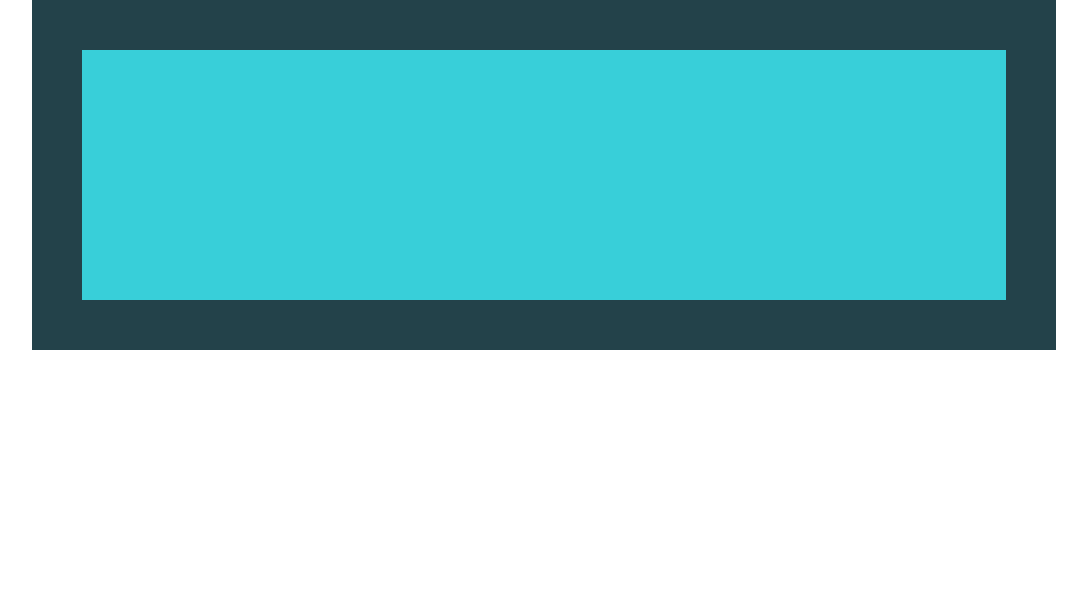
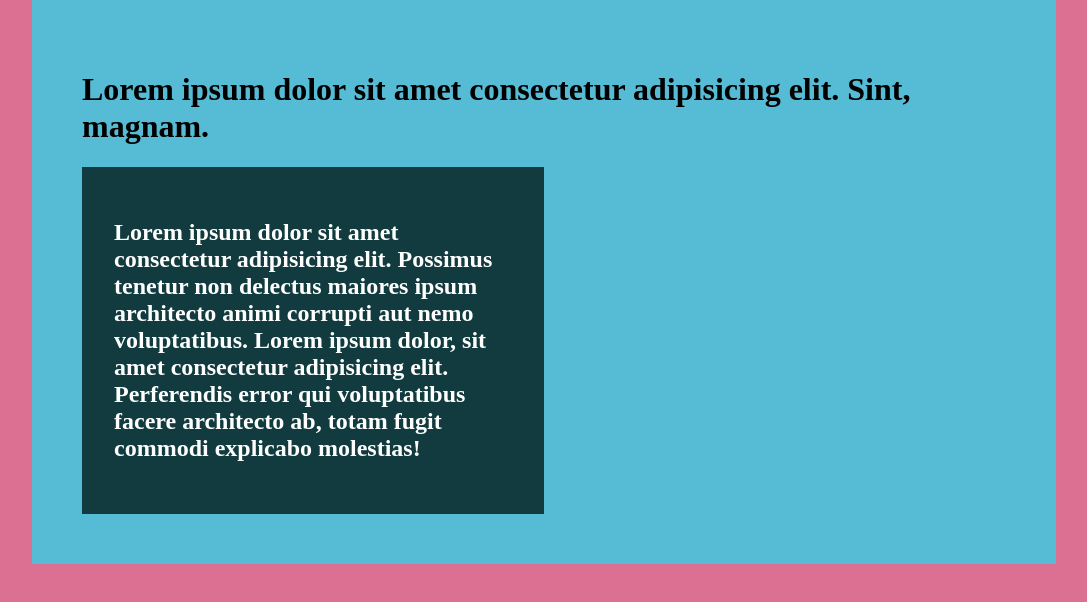
Before and after one commit to Aman11b/Learning-Responsive-Design, a plain HTML site: page day1/index.html in a window 1280 px wide. Shown: the whole page, without its empty margins (96-1183 px from the left). Drawn offline with Linux system fonts and the light colour scheme.

Commit message:
learned using percentage and why to avoid height

```diff
--- a/day1/index.html
+++ b/day1/index.html
@@ -8,7 +8,10 @@
 </head>
 <body>
     <div class="parent">
-        <div class="child"></div>
+        <h1>Lorem ipsum dolor sit amet consectetur adipisicing elit. Sint, magnam.</h1>
+        <div class="child">
+            <h2>Lorem ipsum dolor sit amet consectetur adipisicing elit. Possimus tenetur non delectus maiores ipsum architecto animi corrupti aut nemo voluptatibus. Lorem ipsum dolor, sit amet consectetur adipisicing elit. Perferendis error qui voluptatibus facere architecto ab, totam fugit commodi explicabo molestias!</h2>
+        </div>
     </div>
 
 </body>
--- a/day1/style.css
+++ b/day1/style.css
@@ -4,10 +4,11 @@
 
 body{
     margin: 0;
+    background:palevioletred;
 }
 
 .parent {
-    background-color: #23424a;
+    background-color: #56bbd4;
     padding: 50px;
 
     /* width: 900px; */
@@ -18,10 +19,24 @@ body{
 /* by default values are responsive */
 /* default for block level such as div,heading,paragraph has width of 100% [100% of parent] */
 .child{
-    background-color: #38cfd9;
-    height: 250px;
+    background-color: #113b3e;
+    color: white;
     /* width: 750px; */
     /* works fine with bigger size
     but will overflow on smaller size*/
+    width: 50%;
+    /* 50% of parent */
+
+
+    /* height: 250px; */
+    /* fix height makes issue-->don't give height */
+
+    height: auto;
+    /* now its responsive */
+
+    padding: 2em;
+    /* default 2 em=16px*
+    em->checking the size of element*/
+
 
 }
```
